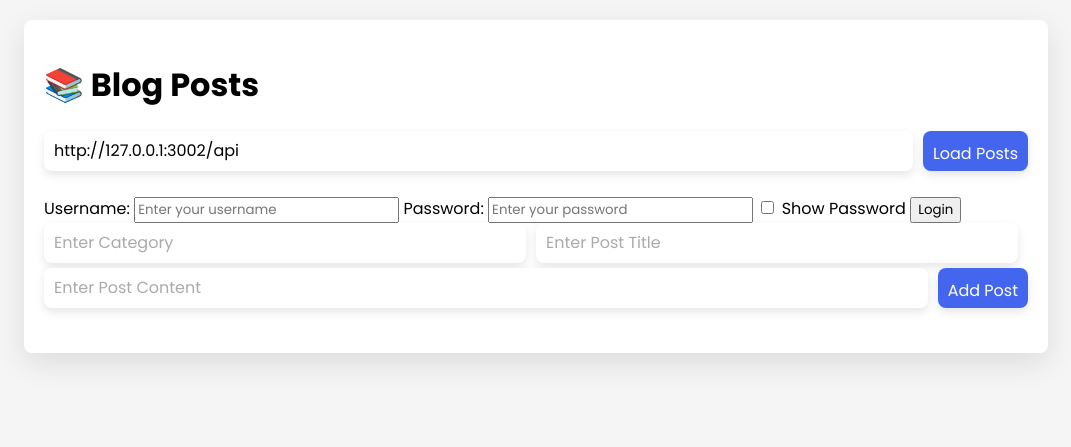
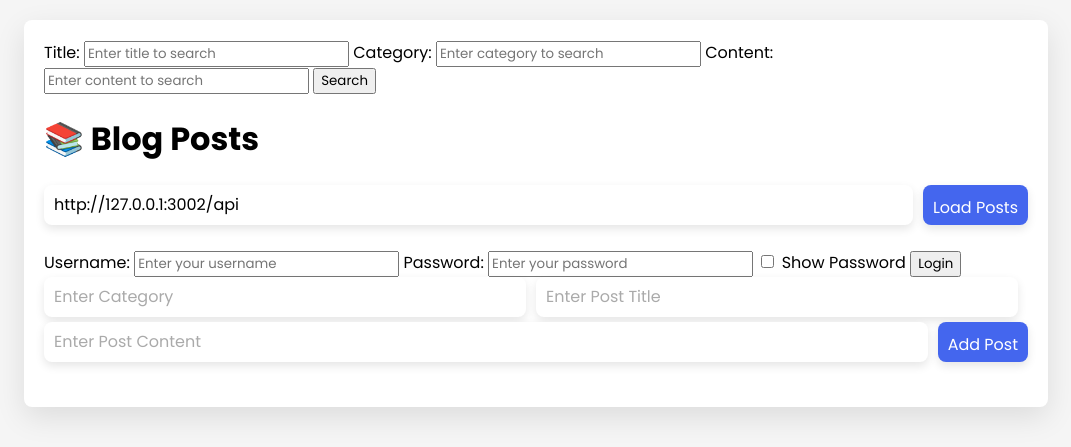
Before and after one commit to LeeRoySheep/Masterblog-API, a Flask app: template frontend/templates/index.html in a window 1280 px wide. Shown: the top 447 px of the page, without its empty margins (104-1175 px from the left). Run offline with Flask 3, Linux system fonts and the light colour scheme; the template is opened without the code that fills it, so the values that code supplies are empty.

Commit message:
attached searchbar to javascript

```diff
--- a/backend/backend_app.py
+++ b/backend/backend_app.py
@@ -23,7 +23,7 @@ app.config['SECRET_KEY'] = 'myKey'
 app.config['JWT_SECRET_KEY'] = 'myjwtKeyttt'
 jwt = JWTManager(app)
 
-# Add CORS to allow cross-origin requests for independant host server requests
+# Add CORS to allow cross-origin requests for independent host server requests
 CORS(app)
 
 # Dummys as memory database
--- a/frontend/static/main.js
+++ b/frontend/static/main.js
@@ -6,6 +6,7 @@ window.onload = function () {
     if (savedBaseUrl) {
         document.getElementById('api-base-url').value = savedBaseUrl;
     }
+    createSearchField();// Create search field as header
     updateAuthUI(); // Update auth UI immediately on load
     loadPosts();    // Load posts
 };
@@ -90,6 +91,61 @@ function setupShowPasswordToggle() {
             }
         });
     }
+}
+
+//create search field
+function createSearchField() {
+    const container = document.getElementById('search-bar');
+    container.innerHTML = `
+        <label for="title">Title:</label>
+        <input type="text" id="title" placeholder="Enter title to search" />
+        <label for="category">Category:</label>
+        <input type="text" id="category" placeholder="Enter category to search" />
+        <label for="content">Content:</label>
+        <input type="text" id="content" placeholder="Enter content to search" />
+        <button onclick="searchPosts()">Search</button>
+    `;
+}
+
+// Handle search form submission
+function searchPosts() {
+    const title = document.getElementById('title').value;
+    const category = document.getElementById('category').value;
+    const content = document.getElementById('content').value;
+    const baseUrl = document.getElementById('api-base-url').value;
+
+    fetch(`${baseUrl}/posts/search?title=${title}&category=${category}&content=${content}`, {
+        method: 'GET'
+    })
+    .then((response) => {
+        if (!response.ok) throw new Error('Failed to fetch posts.');
+        return response.json();
+    })
+    .then((data) => {
+        const postContainer = document.getElementById('post-container') || createPostContainer();
+        postContainer.innerHTML = ''; // Clear existing posts
+
+        data.forEach((post) => {
+            const postDiv = document.createElement('div');
+            postDiv.className = 'post';
+            postDiv.setAttribute("data-post-id", post.id );
+            postDiv.innerHTML = `
+                <h2 class="post-title">${post.title}</h2>
+                <p class="post-category">${post.category}</p>
+                <p class="post-content">${post.content}</p>
+                <button onclick="deletePost(${post.id})">Delete</button>
+                <button onclick="updatePost(${post.id})">Update</button>
+            `;
+            postContainer.appendChild(postDiv);
+            postContainer.innerHTML += `
+                <button onclick="loadPosts()">back</button>
+            `;
+        });
+
+    })
+    .catch((error) => {
+        console.error('Error searching posts:', error);
+    });
 }
 
 // Load all posts
@@ -189,11 +245,10 @@ function deletePost(postId) {
                 method: 'DELETE',
                 headers: { 'Authorization': `Bearer ${localStorage.getItem('token', "")}` }
             })
-            .then((response) => {
+            .then(() => {
                 alert('Post deleted successfully!');
                 loadPosts();
-            })
-
+            });
     })
     .catch((error) => console.error('Error deleting post:', error));
 }
@@ -201,22 +256,30 @@ function deletePost(postId) {
 // Update an existing post
 function updatePost(postId) {
     const baseUrl = document.getElementById('api-base-url').value;
-
-    const title = prompt('Enter new title for the post:');
-    const category = prompt('Enter new category for the post:');
-    const content = prompt('Enter new content for the post:');
-
+    fetch(`${baseUrl}/protected`, {
+        method: 'GET',
+        headers: { 'Authorization': `Bearer ${localStorage.getItem('token', "")}` }
+    })
+    .then(response => {
+        if(!response.ok) {
+            alert('Please login to update Post!');
+            return;
+        };
+        const title = prompt('Please enter new titl: ');
+        const content = prompt('Please enter new content: ');
+        const category = prompt('Please enter new category: ');
         fetch(`${baseUrl}/posts/${postId}`, {
             method: 'PUT',
             headers: {
                 'Content-Type': 'application/json',
-            'Authorization': `Bearer ${localStorage.getItem('token')}`
+                'Authorization': `Bearer ${localStorage.getItem('token', "")}`
             },
             body: JSON.stringify({ title, category, content })
         })
         .then(() => {
             alert('Post updated successfully!');
             loadPosts(); // Refresh posts
+        });
     })
     .catch((error) => console.error('Error updating post:', error));
 }
--- a/frontend/templates/index.html
+++ b/frontend/templates/index.html
@@ -9,6 +9,9 @@
 </head>
 <body>
     <div class="container">
+        <header class="header" id="search-bar">
+            <!-- Placeholder for search bar -->
+        </header>
         <h1>📚 Blog Posts</h1>
         <div class="input-field">
             <input type="text" id="api-base-url" placeholder="Enter API Base URL" value="http://127.0.0.1:3002/api">
```
Lines whose indentation alone changed are shown as unchanged.
